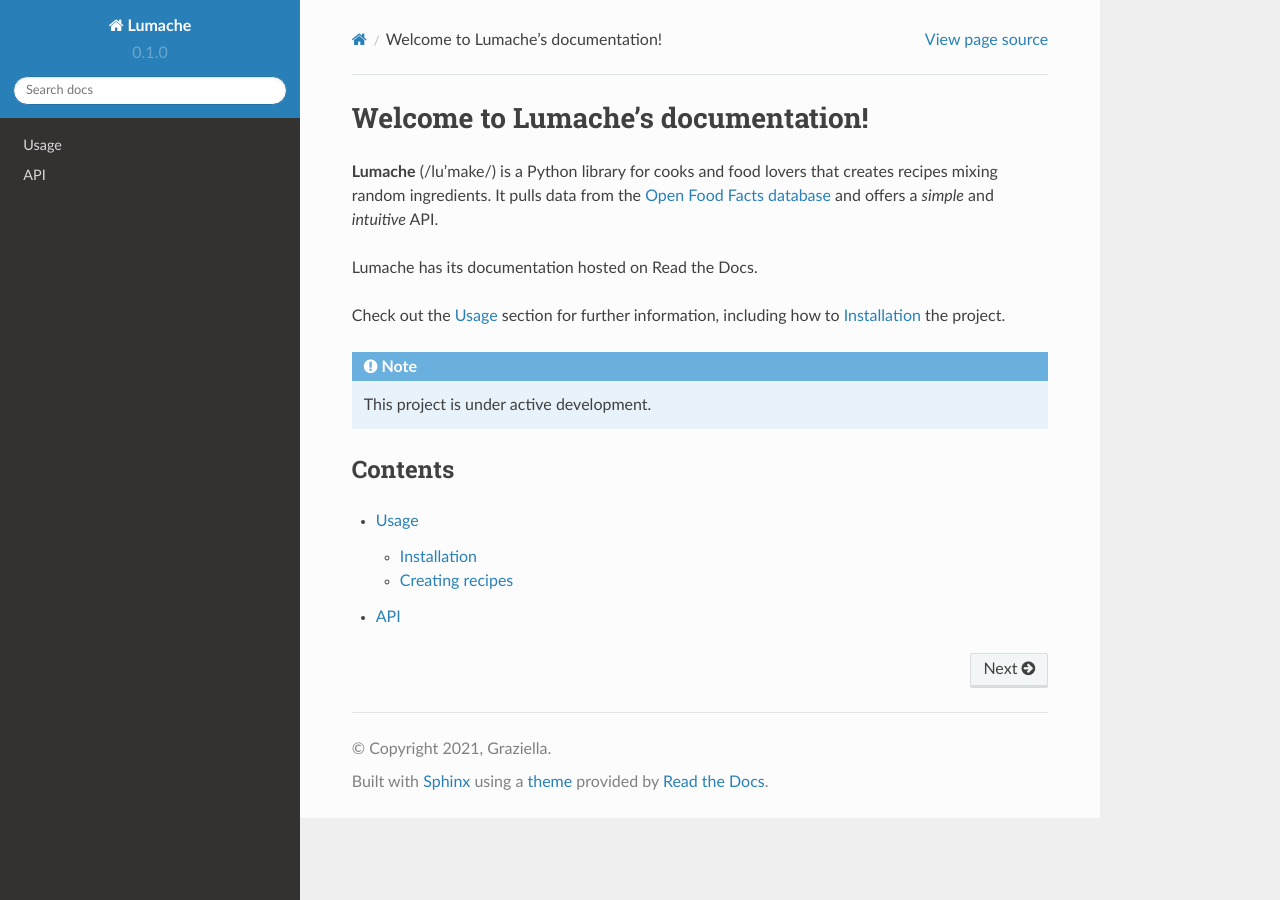
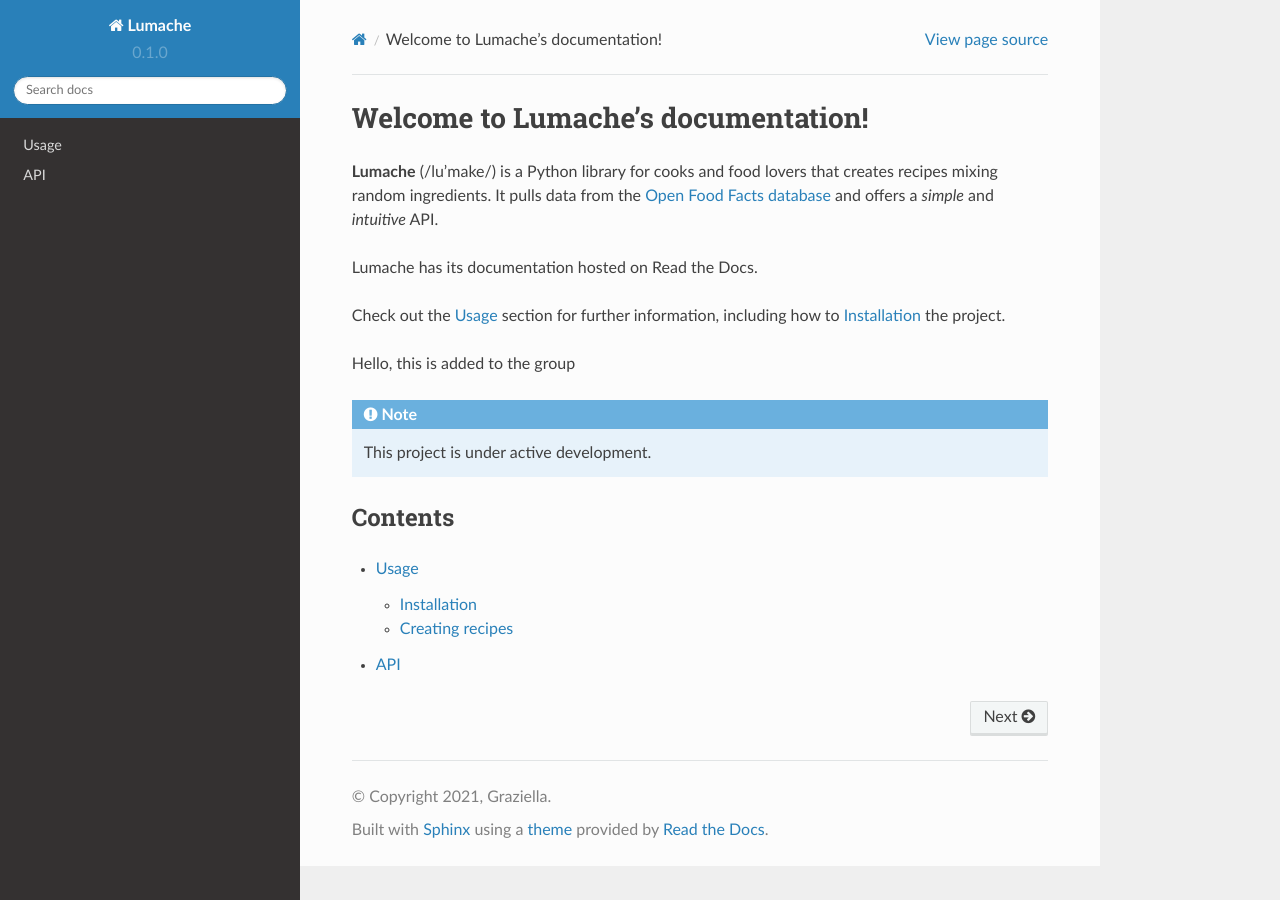
Before and after one commit to anthonydowns/rtd-tutorial, a Sphinx documentation site: the page built from docs/source/index.rst, in a window 1280 px wide. Built offline with Sphinx 7.4.7 and the Read the Docs theme 2.0.0, drawn with Linux system fonts in a browser that asks for light colours.

Commit message:
Update index.rst

```diff
--- a/docs/source/index.rst
+++ b/docs/source/index.rst
@@ -11,6 +11,8 @@ Lumache has its documentation hosted on Read the Docs.
 Check out the :doc:`usage` section for further information, including
 how to :ref:`installation` the project.
 
+Hello, this is added to the group
+
 .. note::
 
    This project is under active development.
```
